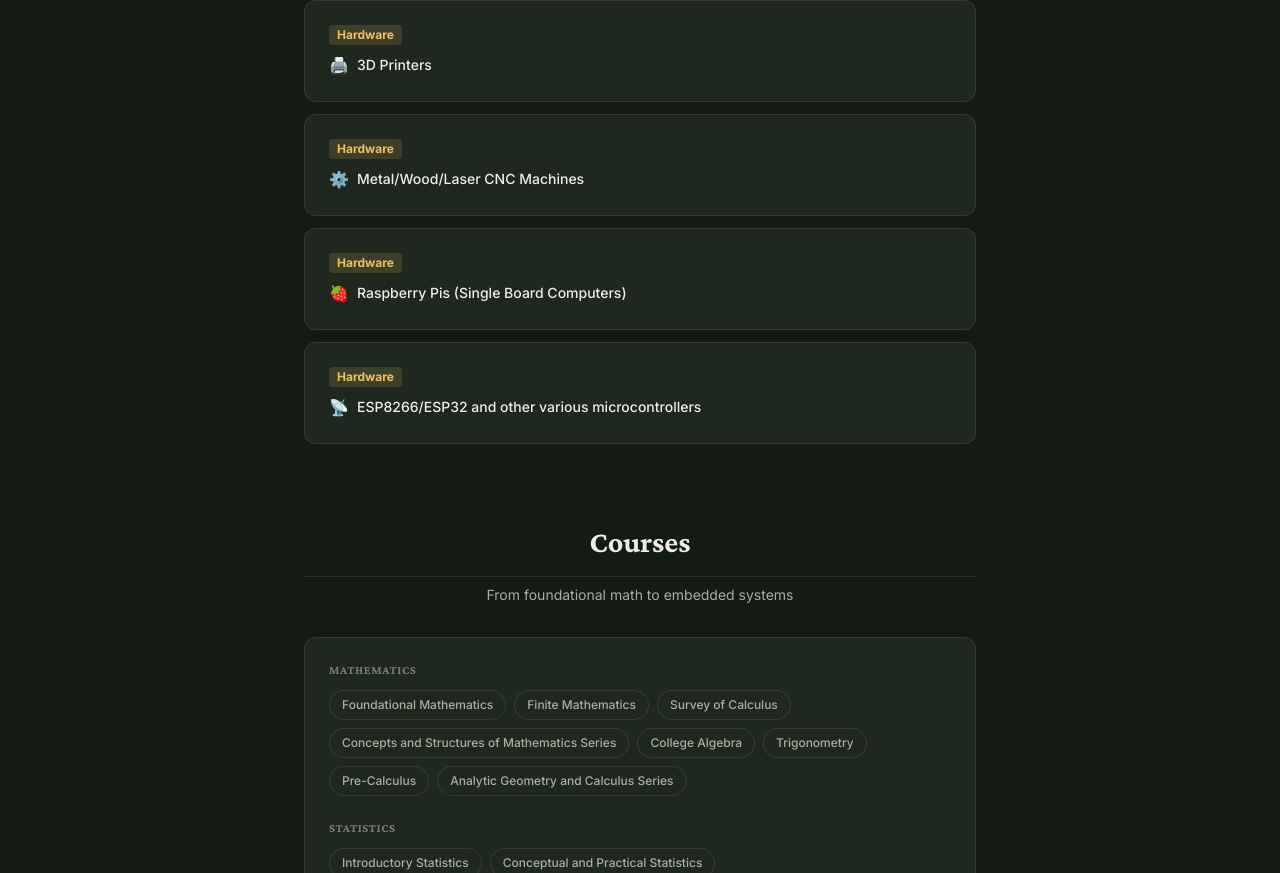
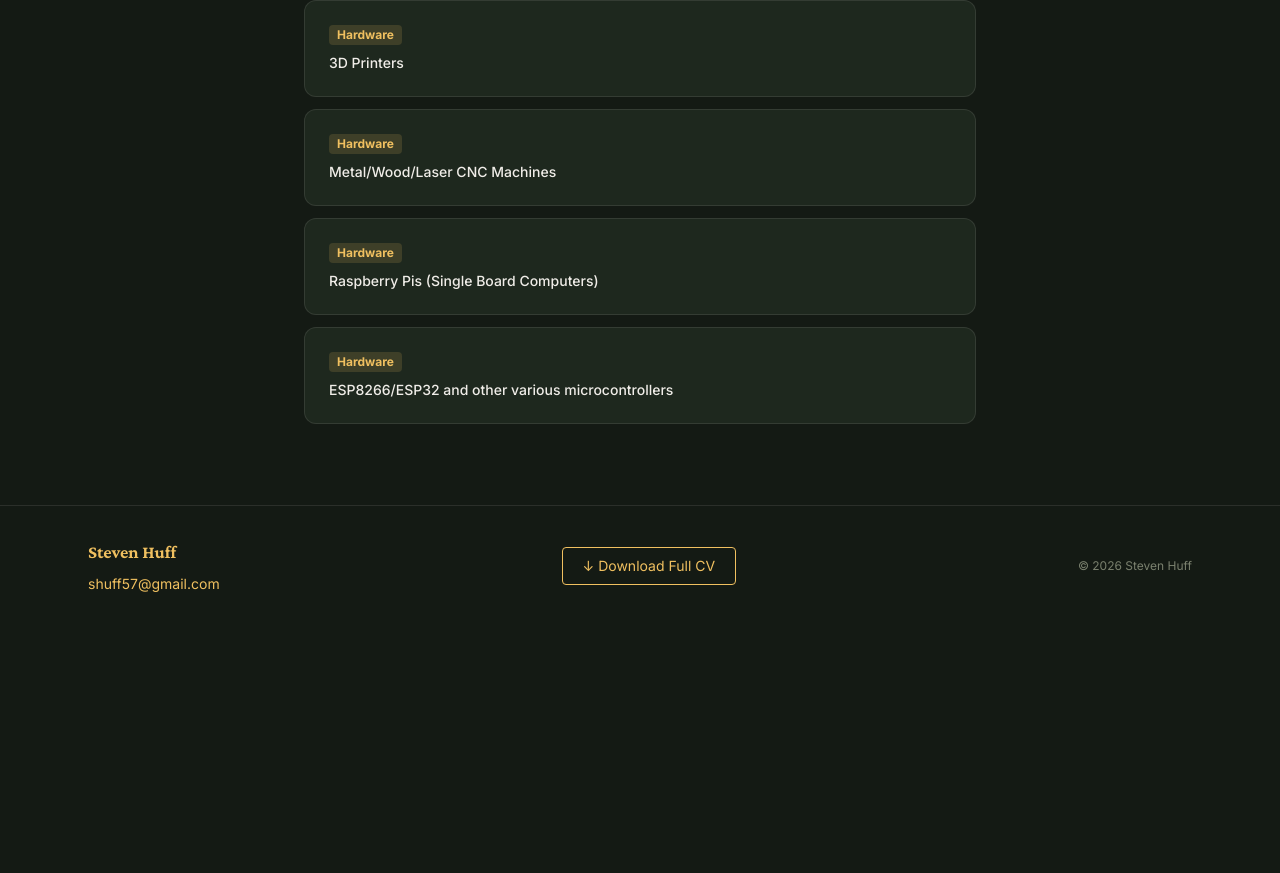
Before and after one commit to shuff57/steven, a Next.js app: page /skills in a window 1280 px wide. Shown: the part 4762-5635 px from the top of the page. After the commit the page ends 5388 px from the top, so only its background shows below. Built offline with nearby package versions, Linux system fonts and the light colour scheme.

Commit message:
fix: remove courses section and emoji decorators from skills page

```diff
--- a/src/components/sections/SkillsView.tsx
+++ b/src/components/sections/SkillsView.tsx
@@ -3,7 +3,6 @@
 import { useState, useEffect, useMemo, Suspense } from 'react'
 import { useSearchParams } from 'next/navigation'
 import { languages, software, systems, hardware, shinyAppsUrl } from '@/data/skills'
-import { profile } from '@/data/profile'
 import { AnimatedItem } from '@/components/ui/AnimatedItem'
 
 /* ── Types ── */
@@ -14,7 +13,6 @@ type SkillItem = {
   name: string
   category: SkillCategory
   link?: string
-  icon?: string
 }
 
 /* ── Constants ── */
@@ -53,18 +51,9 @@ const TOC_ITEMS = [
   { label: 'Software',  id: 'section-software'  },
   { label: 'Systems',   id: 'section-systems'   },
   { label: 'Hardware',  id: 'section-hardware'  },
-  { label: 'Courses',   id: 'section-courses'   },
 ]
 
 /* ── Skill data assembly ── */
-
-function hardwareIcon(item: string): string {
-  if (item.includes('3D'))        return '🖨️'
-  if (item.includes('CNC'))       return '⚙️'
-  if (item.includes('Raspberry')) return '🍓'
-  if (item.includes('ESP'))       return '📡'
-  return '🔧'
-}
 
 const ALL_SKILLS: SkillItem[] = [
   ...languages.map(name => ({ name, category: 'language' as SkillCategory })),
@@ -73,20 +62,16 @@ const ALL_SKILLS: SkillItem[] = [
     category: 'software' as SkillCategory,
     link: name === 'Shiny Apps' ? shinyAppsUrl : undefined,
   })),
-  ...systems.map(name => ({ name, category: 'system' as SkillCategory })),
-  ...hardware.map(name => ({
-    name,
-    category: 'hardware' as SkillCategory,
-    icon: hardwareIcon(name),
-  })),
+  ...systems.map(name  => ({ name, category: 'system'   as SkillCategory })),
+  ...hardware.map(name => ({ name, category: 'hardware'  as SkillCategory })),
 ]
 
 /* ── TOC ── */
 
 function SkillsTOC({ visible }: { visible: boolean }) {
-  const [activeId,  setActiveId]  = useState(TOC_ITEMS[0].id)
-  const [tocWidth,  setTocWidth]  = useState('calc(50vw - 358px)')
-  const [tocTop,    setTocTop]    = useState<number | null>(null)
+  const [activeId, setActiveId] = useState(TOC_ITEMS[0].id)
+  const [tocWidth, setTocWidth] = useState('calc(50vw - 358px)')
+  const [tocTop,   setTocTop]   = useState<number | null>(null)
   const tocHeight = TOC_ITEMS.length * 48 + 16
 
   useEffect(() => {
@@ -103,9 +88,9 @@ function SkillsTOC({ visible }: { visible: boolean }) {
     const updateTop = () => {
       const el = document.getElementById(firstId)
       if (!el) return
-      const sectionTop    = el.getBoundingClientRect().top
+      const sectionTop     = el.getBoundingClientRect().top
       const viewportHeight = window.innerHeight
-      const centeredTop   = (viewportHeight - tocHeight) / 2
+      const centeredTop    = (viewportHeight - tocHeight) / 2
       setTocTop(Math.max(centeredTop, sectionTop))
     }
 
@@ -184,7 +169,7 @@ function SkillsTOC({ visible }: { visible: boolean }) {
 /* ── Skill card (used in both views) ── */
 
 function SkillCard({ skill }: { skill: SkillItem }) {
-  const colors = CATEGORY_COLORS[skill.category]
+  const colors    = CATEGORY_COLORS[skill.category]
   const textColor = CATEGORY_TEXT[skill.category]
 
   return (
@@ -198,7 +183,6 @@ function SkillCard({ skill }: { skill: SkillItem }) {
         </span>
       </div>
       <div className="flex items-center gap-2">
-        {skill.icon && <span aria-hidden="true" className="text-base">{skill.icon}</span>}
         <span className="text-sm font-medium text-[var(--color-text-primary)] leading-snug">
           {skill.name}
         </span>
@@ -223,7 +207,7 @@ function SkillCard({ skill }: { skill: SkillItem }) {
   )
 }
 
-/* ── By-category section helpers ── */
+/* ── By-category section ── */
 
 function CategorySection({
   id, title, subtitle, skills,
@@ -252,39 +236,6 @@ function CategorySection({
   )
 }
 
-/* ── Course chip ── */
-
-function CourseChip({ children }: { children: React.ReactNode }) {
-  return (
-    <span
-      className="px-3 py-1.5 text-xs font-medium rounded-full transition-colors duration-200 cursor-default"
-      style={{
-        background: 'var(--color-surface)',
-        border: '1px solid var(--color-border)',
-        color: 'var(--color-text-secondary)',
-      }}
-    >
-      {children}
-    </span>
-  )
-}
-
-function CourseGroup({ label, courses }: { label: string; courses: string[] }) {
-  return (
-    <div className="mb-6">
-      <h3
-        className="text-xs font-bold uppercase tracking-wider mb-3"
-        style={{ color: 'var(--color-text-muted)' }}
-      >
-        {label}
-      </h3>
-      <div className="flex flex-wrap gap-2">
-        {courses.map(c => <CourseChip key={c}>{c}</CourseChip>)}
-      </div>
-    </div>
-  )
-}
-
 /* ── Main inner component ── */
 
 function SkillsViewInner() {
@@ -304,26 +255,6 @@ function SkillsViewInner() {
       return true
     })
   }, [query, activeCategory])
-
-  /* Teaching course groups */
-  const mathFoundational = profile.teachingInterests.filter(i =>
-    ['Foundational Mathematics','College Algebra','Trigonometry','Pre-Calculus',
-     'Finite Mathematics','Survey of Calculus','Analytic Geometry and Calculus Series',
-     'Concepts and Structures of Mathematics Series'].includes(i)
-  )
-  const statistics = profile.teachingInterests.filter(i =>
-    ['Introductory Statistics','Conceptual and Practical Statistics'].includes(i)
-  )
-  const advancedMath = profile.teachingInterests.filter(i =>
-    ['Discrete Math','Elementary Linear Algebra','Elementary Differential Equations',
-     'Intuitive Foundations of Geometry','College Geometry','Advanced Number and Operation',
-     'Real and Complex Number Systems','Graph Theory'].includes(i)
-  )
-  const techFab = profile.teachingInterests.filter(i =>
-    ['Industrial Technology','Woodworking','CNC Machining'].includes(i)
-  )
-  const allGrouped = [...mathFoundational, ...statistics, ...advancedMath, ...techFab]
-  const ungrouped = profile.teachingInterests.filter(i => !allGrouped.includes(i))
 
   return (
     <section className="py-20 px-4 md:px-8 max-w-7xl mx-auto">
@@ -403,27 +334,6 @@ function SkillsViewInner() {
               skills={ALL_SKILLS.filter(s => s.category === 'hardware')}
             />
 
-            {/* Courses I Can Teach */}
-            <div id="section-courses">
-              <h2 className="text-3xl font-bold mb-2 font-display border-b border-[var(--color-border)] pb-4 text-center">
-                Courses
-              </h2>
-              <p className="text-sm text-[var(--color-text-secondary)] text-center mb-8">
-                From foundational math to embedded systems
-              </p>
-              <AnimatedItem>
-                <div className="chalk-card rounded-xl border border-[var(--color-border)] overflow-hidden p-6 space-y-2">
-                  <CourseGroup label="Mathematics"            courses={mathFoundational} />
-                  <CourseGroup label="Statistics"            courses={statistics} />
-                  <CourseGroup label="Advanced Mathematics"  courses={advancedMath} />
-                  <CourseGroup label="Technology & Fabrication" courses={techFab} />
-                  {ungrouped.length > 0 && (
-                    <CourseGroup label="Other" courses={ungrouped} />
-                  )}
-                </div>
-              </AnimatedItem>
-            </div>
-
           </div>
         </div>
 
@@ -450,12 +360,12 @@ function SkillsViewInner() {
               aria-label="Search skills"
               className="w-full pl-11 pr-4 py-3 rounded-lg text-sm outline-none transition-colors duration-200"
               style={{
-                background:  'var(--color-surface)',
-                border:      '1px solid var(--color-border)',
-                color:       'var(--color-text-primary)',
+                background: 'var(--color-surface)',
+                border:     '1px solid var(--color-border)',
+                color:      'var(--color-text-primary)',
               }}
-              onFocus={e  => (e.currentTarget.style.borderColor = 'var(--color-accent)')}
-              onBlur={e   => (e.currentTarget.style.borderColor = 'var(--color-border)')}
+              onFocus={e => (e.currentTarget.style.borderColor = 'var(--color-accent)')}
+              onBlur={e  => (e.currentTarget.style.borderColor = 'var(--color-border)')}
             />
           </div>
 
```
